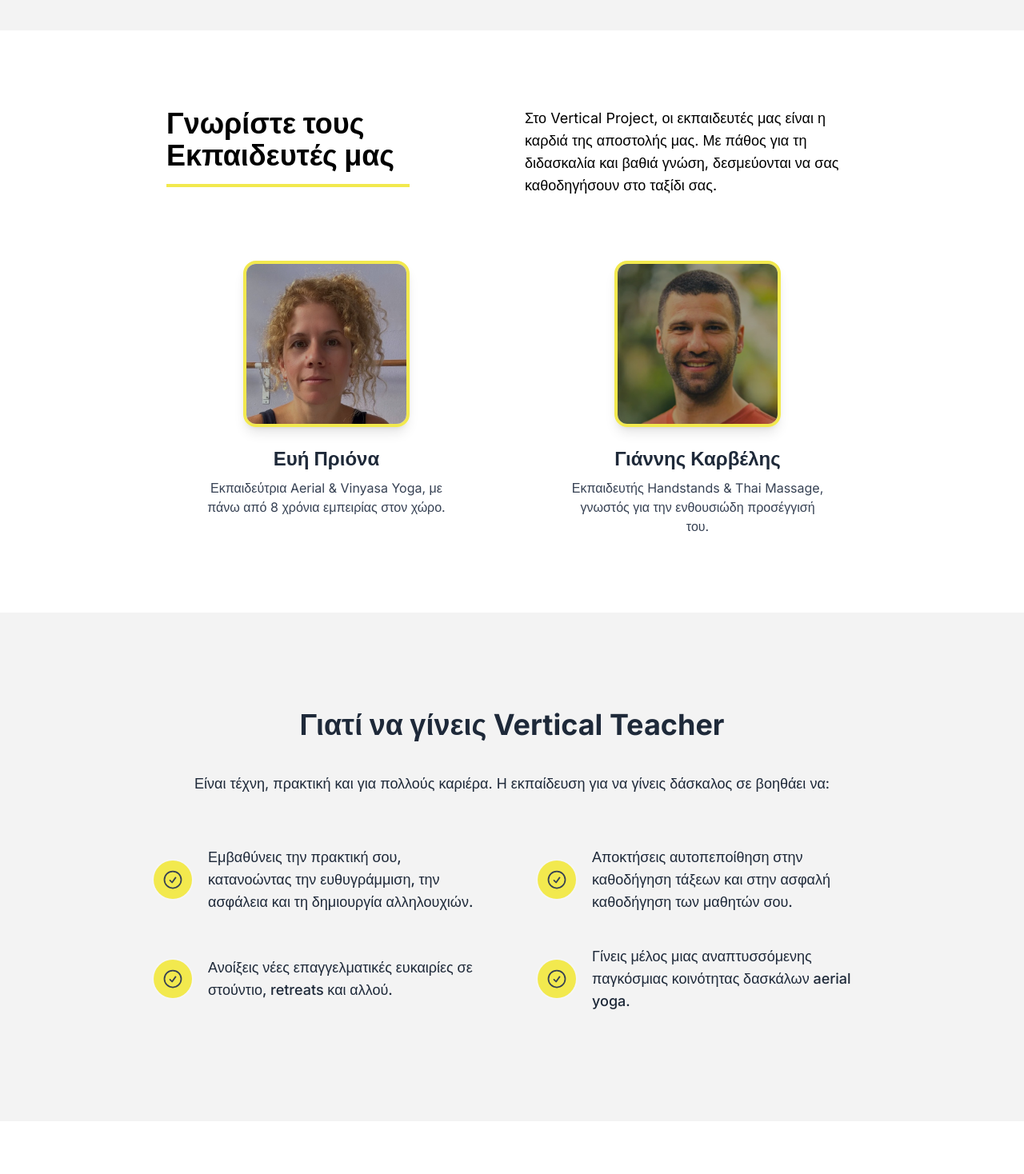
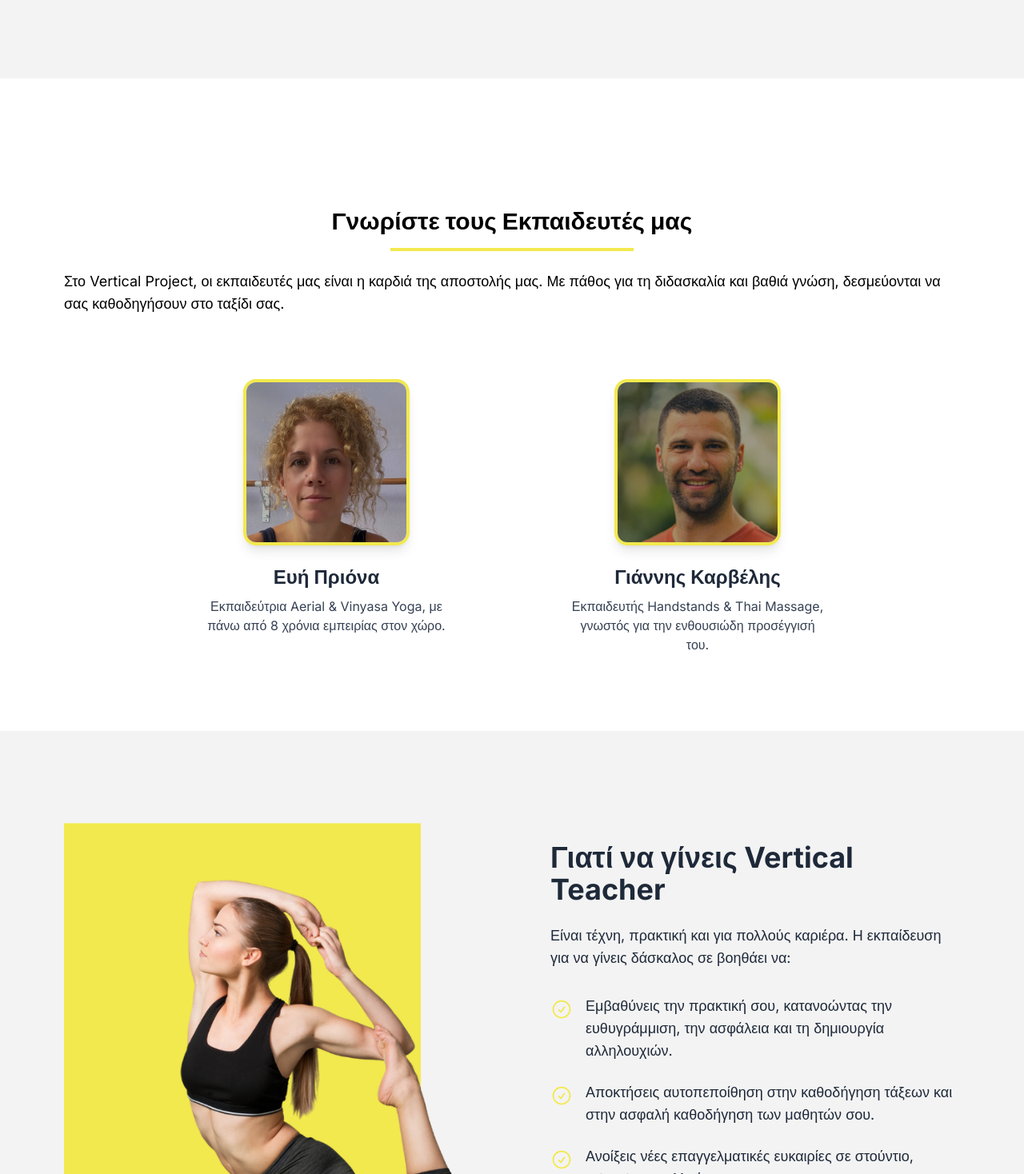
Before and after one commit to Tsagiannoudis/vertical-project, a Next.js app: page / in a window 1280 px wide. Shown: the part 1282-2750 px from the top of the page at 80% size. Built offline with nearby package versions, Linux system fonts and the light colour scheme.

Commit message:
redesign home page

```diff
--- a/src/components/home/Instructors.tsx
+++ b/src/components/home/Instructors.tsx
@@ -20,14 +20,13 @@ const instructors = [
 export default function Instructors() {
   return (
     <section className="w-full mx-auto py-16 sm:py-24 bg-[#fff]">
-      <div className="container mx-auto text-black px-4">
-        <div className="flex flex-col justify-center md:flex-row gap-8 items-center md:items-start mb-20 text-center md:text-left">
-          <h2 className="text-4xl md:text-4xl font-bold md:w-1/3">
-            Γνωρίστε τους <br />
-            Εκπαιδευτές μας
-            <hr className="border-[#f2e94e] border-2 mt-4 w-76 mx-auto md:mx-0" />
+      <div className="container mx-auto text-black px-4 max-w-6xl ">
+        <div className="md:flex-row gap-8 items-center md:items-start mb-20 text-center md:text-left ">
+          <h2 className="text-3xl mt-16  font-bold text-center">
+            Γνωρίστε τους Εκπαιδευτές μας
+            <hr className="border-[#f2e94e] border-2 mt-4 w-76 mx-auto justify-center mb-6" />
           </h2>
-          <p className="text-lg md:w-1/3">
+          <p className="text-lg">
             Στο Vertical Project, οι εκπαιδευτές μας είναι η καρδιά της
             αποστολής μας. Με πάθος για τη διδασκαλία και βαθιά γνώση,
             δεσμεύονται να σας καθοδηγήσουν στο ταξίδι σας.
--- a/src/components/home/WelcomeSection.tsx
+++ b/src/components/home/WelcomeSection.tsx
@@ -1,12 +1,12 @@
 const WelcomeSection = () => {
   return (
-    <section className="w-full mx-auto p-4 sm:p-8 bg-[#F3F3F3]">
+    <section className="w-full mx-auto py-16 sm:py-24 bg-[#F3F3F3]">
       <div className="container mx-auto text-black">
         <h1 className="text-4xl mt-6 mb-16 font-bold text-center">
           Καλώς ήρθατε στο Vertical Project
         </h1>
 
-        <div className="max-w-4xl mb-10 mx-auto space-y-4">
+        <div className="max-w-6xl mx-auto space-y-4">
           <p className="text-lg">Εδώ που η εκπαίδευση συναντά την έμπνευση.</p>
           <p className="text-lg">
             Είτε είστε εκπαιδευτικός που θέλει να εξελιχθεί, μαθητής που αναζητά
--- a/src/components/home/WhatWeOfferToYou.tsx
+++ b/src/components/home/WhatWeOfferToYou.tsx
@@ -29,18 +29,21 @@ const lessons = [
 const WhatWeOfferToYou = () => {
   return (
     <section className="w-full mx-auto p-4 sm:p-8 bg-[#fff]">
-      <div className="container mx-auto text-black">
-        <h2 className="text-3xl mt-16 mb-6 font-bold text-center">
-          Τι σας προσφέρουμε
-        </h2>
+      <div className="container mx-auto text-black px-4 max-w-6xl">
+        <div className="md:flex-row gap-8 items-center md:items-start mb-20 text-center md:text-left ">
+          <h2 className="text-3xl mt-16  font-bold text-center">
+            Τι σας προσφέρουμε
+          </h2>
+          <hr className="border-[#f2e94e] border-2 mt-4 w-76 mx-auto justify-center mb-6"/>
+          <p className="text-lg">
+              Στόχος μας είναι να δημιουργούμε δασκάλους με γνώσεις, αυτοπεποίθηση
+              και έμπνευση. Ανακαλύψτε τις εξειδικευμένες εκπαιδεύσεις μας,
+              σχεδιασμένες για να σας προσφέρουν βαθιά γνώση και πρακτικές
+              δεξιότητες.
+          </p>
+        </div>
 
         <div className="max-w-6xl mb-10 mx-auto">
-          <p className="text-lg text-center mb-16 max-w-3xl mx-auto">
-            Στόχος μας είναι να δημιουργούμε δασκάλους με γνώσεις, αυτοπεποίθηση
-            και έμπνευση. Ανακαλύψτε τις εξειδικευμένες εκπαιδεύσεις μας,
-            σχεδιασμένες για να σας προσφέρουν βαθιά γνώση και πρακτικές
-            δεξιότητες.
-          </p>
           <ul className="grid grid-cols-1 sm:grid-cols-2 lg:grid-cols-3 gap-8">
             {lessons.map((lesson, index) => (
               <li
--- a/src/components/home/WhyToBecomeATeacher.tsx
+++ b/src/components/home/WhyToBecomeATeacher.tsx
@@ -1,3 +1,5 @@
+import Image from "next/image";
+
 const benefits = [
   {
     text: 'Εμβαθύνεις την πρακτική σου, κατανοώντας την ευθυγράμμιση, την ασφάλεια και τη δημιουργία αλληλουχιών.',
@@ -33,26 +35,37 @@ const CheckCircleIcon = (props: React.SVGProps<SVGSVGElement>) => (
 const WhyToBecomeATeacher = () => {
   return (
     <section className="w-full mx-auto py-16 sm:py-24 bg-[#F3F3F3]">
-      <div className="container mx-auto px-4 text-gray-800">
-        <h2 className="text-3xl md:text-4xl mt-6 mb-10 font-bold text-center">
+      <div className="container mx-auto px-4 max-w-6xl">
+        <div className="flex flex-col md:flex-row items-center gap-12 lg:gap-24">
+          {/* Image Column */}
+          <div className="md:w-1/2 w-full">
+            <div className="relative h-80 md:h-[600px] overflow-hidden">
+              <Image
+                src="/whytobecome.png" // Σημείωση: Προσθέστε μια σχετική εικόνα εδώ
+                alt="Woman doing aerial yoga"
+                fill
+                className="object-cover transition-transform duration-300 hover:scale-105"
+              />
+            </div>
+          </div>
+          {/* Text Column */}
+          <div className="md:w-1/2 w-full text-gray-800">
+            <h2 className="text-3xl md:text-4xl mb-6 font-bold">
               Γιατί να γίνεις Vertical Teacher
             </h2>
-
-        <div className="max-w-4xl mb-10 mx-auto">
-          <p className="text-lg text-center mb-16">
+            <p className="text-lg mb-8">
               Είναι τέχνη, πρακτική και για πολλούς καριέρα. Η εκπαίδευση για να
               γίνεις δάσκαλος σε βοηθάει να:
             </p>
-          <ul className="grid grid-cols-1 md:grid-cols-2 gap-x-16 gap-y-10">
+            <ul className="space-y-6">
               {benefits.map((benefit, index) => (
-              <li key={index} className="flex items-center">
-                <div className="flex-shrink-0 h-12 w-12 rounded-full bg-[#F2E94E] flex items-center justify-center ring-2 ring-white/20">
-                  <CheckCircleIcon className="w-7 h-7 text-gray-700" />
-                </div>
-                <p className="ml-5 text-lg font-medium">{benefit.text}</p>
+                <li key={index} className="flex items-start">
+                  <CheckCircleIcon className="w-7 h-7 text-[#F2E94E] flex-shrink-0 mt-1 mr-4" />
+                  <p className="text-lg">{benefit.text}</p>
                 </li>
               ))}
             </ul>
+          </div>
         </div>
       </div>
     </section>
```
Also changed, not shown: public/whytobecome.png (added). Lines whose indentation alone changed are shown as unchanged.
